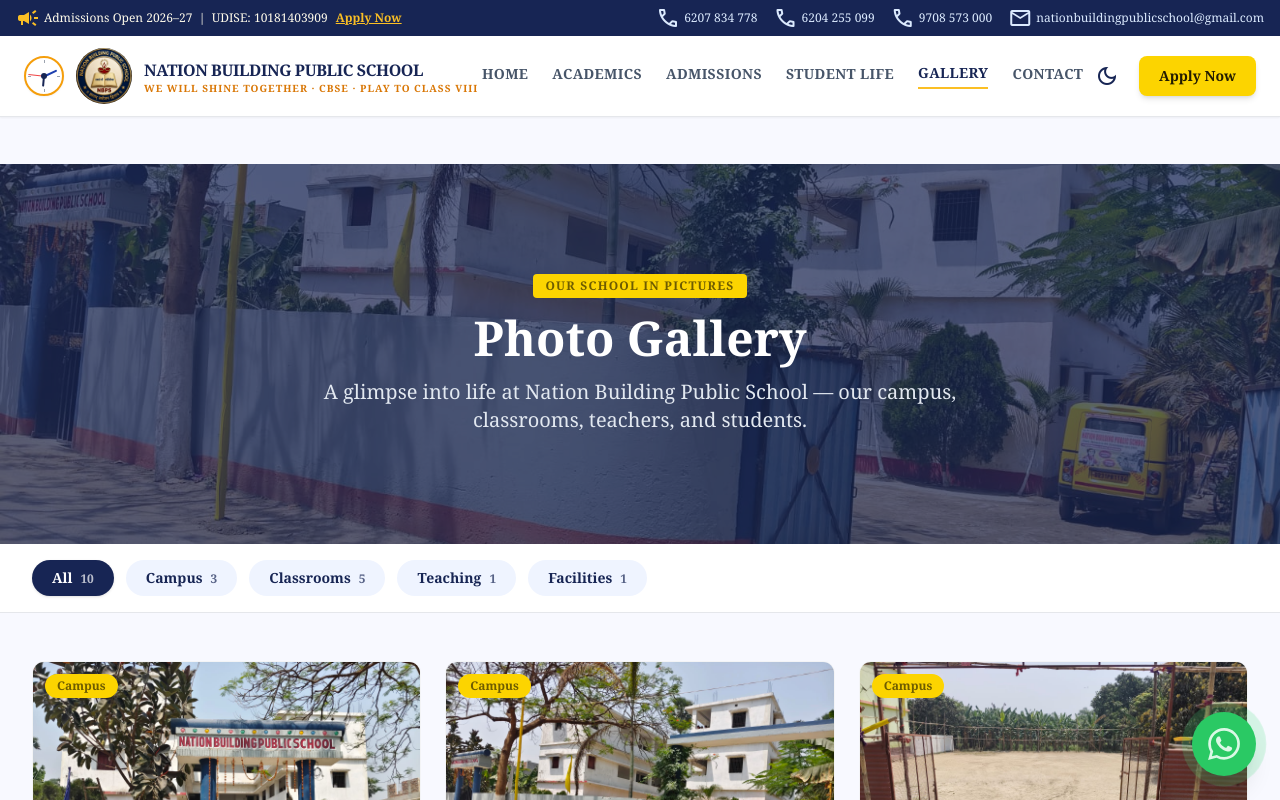
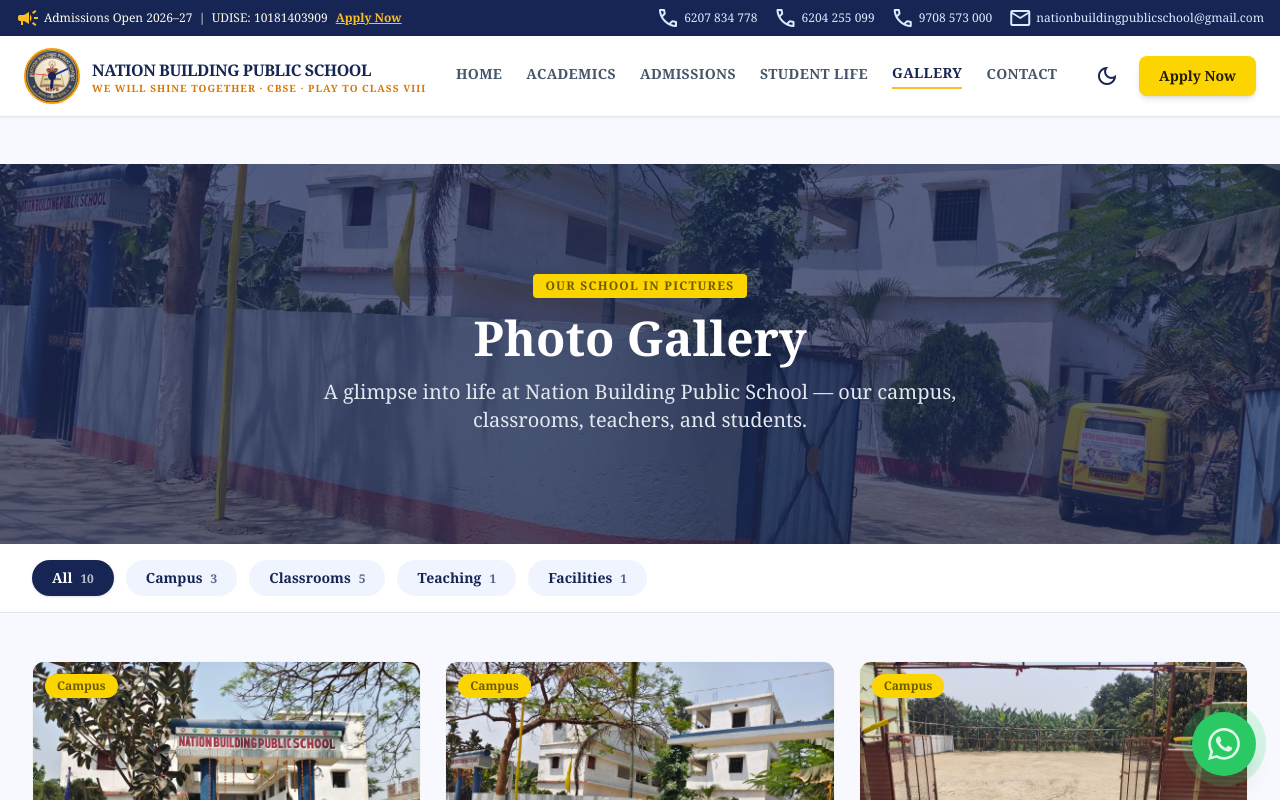
Before and after one commit to harshmahiraj4-cmd/Nbps-website-in-making, a Next.js app: page /gallery in a window 1280 px wide. Shown: the top 800 px of the page. Built offline with nearby package versions, Linux system fonts and the light colour scheme.

Commit message:
Use school logo as base for analog clock and replace static logo

```diff
--- a/components/AnalogClock.tsx
+++ b/components/AnalogClock.tsx
@@ -11,7 +11,7 @@
   }, [])
 
   if (!time) {
-    return <div className="w-10 h-10 rounded-full border-2 border-amber-500 bg-white" />
+    return <div className="w-14 h-14 rounded-full border-2 border-amber-500 bg-white" />
   }
 
   const secondsDegrees = (time.getSeconds() / 60) * 360
@@ -19,33 +19,37 @@
   const hourDegrees = ((time.getHours() % 12) / 12) * 360 + (time.getMinutes() / 60) * 30
 
   return (
-    <div className="relative w-10 h-10 rounded-full border-2 border-amber-500 bg-white shadow-sm flex items-center justify-center flex-shrink-0">
+    <div
+      className="relative w-14 h-14 rounded-full border-2 border-amber-500 shadow-sm flex items-center justify-center flex-shrink-0 bg-cover bg-center overflow-hidden"
+      style={{ backgroundImage: 'url(/nbps-logo.jpg)' }}
+    >
+      <div className="absolute inset-0 bg-white/20 z-0" />
       {/* Center dot */}
-      <div className="absolute w-1.5 h-1.5 bg-blue-950 rounded-full z-10" />
+      <div className="absolute w-2 h-2 bg-blue-950 rounded-full z-10" />
 
       {/* Hour hand */}
       <div
-        className="absolute bottom-1/2 left-[calc(50%-1px)] w-[2px] h-[30%] bg-blue-950 origin-bottom rounded-full z-1"
+        className="absolute bottom-1/2 left-[calc(50%-1.5px)] w-[3px] h-[25%] bg-blue-950 origin-bottom rounded-full z-1"
         style={{ transform: `rotate(${hourDegrees}deg)` }}
       />
 
       {/* Minute hand */}
       <div
-        className="absolute bottom-1/2 left-[calc(50%-1px)] w-[1.5px] h-[40%] bg-blue-800 origin-bottom rounded-full z-1"
+        className="absolute bottom-1/2 left-[calc(50%-1px)] w-[2px] h-[35%] bg-blue-800 origin-bottom rounded-full z-1"
         style={{ transform: `rotate(${minsDegrees}deg)` }}
       />
 
       {/* Second hand */}
       <div
-        className="absolute bottom-1/2 left-[calc(50%-0.5px)] w-[1px] h-[45%] bg-red-500 origin-bottom z-1"
+        className="absolute bottom-1/2 left-[calc(50%-0.5px)] w-[1px] h-[40%] bg-red-500 origin-bottom z-1"
         style={{ transform: `rotate(${secondsDegrees}deg)` }}
       />
 
       {/* Tick marks for 12, 3, 6, 9 */}
-      <div className="absolute top-0.5 left-[calc(50%-0.5px)] w-[1px] h-[3px] bg-gray-400" />
-      <div className="absolute bottom-0.5 left-[calc(50%-0.5px)] w-[1px] h-[3px] bg-gray-400" />
-      <div className="absolute left-0.5 top-[calc(50%-0.5px)] w-[3px] h-[1px] bg-gray-400" />
-      <div className="absolute right-0.5 top-[calc(50%-0.5px)] w-[3px] h-[1px] bg-gray-400" />
+      <div className="absolute top-1 left-[calc(50%-1px)] w-[2px] h-[4px] bg-gray-400" />
+      <div className="absolute bottom-1 left-[calc(50%-1px)] w-[2px] h-[4px] bg-gray-400" />
+      <div className="absolute left-1 top-[calc(50%-1px)] w-[4px] h-[2px] bg-gray-400" />
+      <div className="absolute right-1 top-[calc(50%-1px)] w-[4px] h-[2px] bg-gray-400" />
     </div>
   )
 }
--- a/components/Navbar.tsx
+++ b/components/Navbar.tsx
@@ -53,14 +53,6 @@
           {/* Logo and Clock */}
           <Link href="/" className="flex items-center gap-3">
             <AnalogClock />
-            <Image
-              src="/nbps-logo.jpg"
-              alt="NBPS Logo"
-              width={56}
-              height={56}
-              className="rounded-full object-contain"
-              priority
-            />
             <div className="flex flex-col leading-tight">
               <span className="text-base font-black text-blue-950 dark:text-blue-300 uppercase tracking-tight hidden sm:block" style={{fontFamily:'Georgia,serif'}}>
                 Nation Building Public School
```
